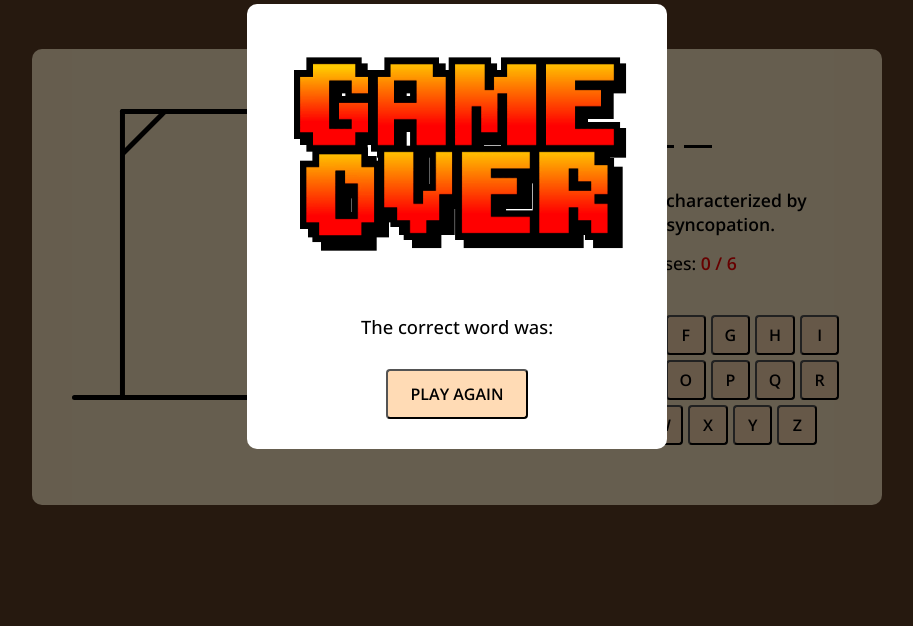
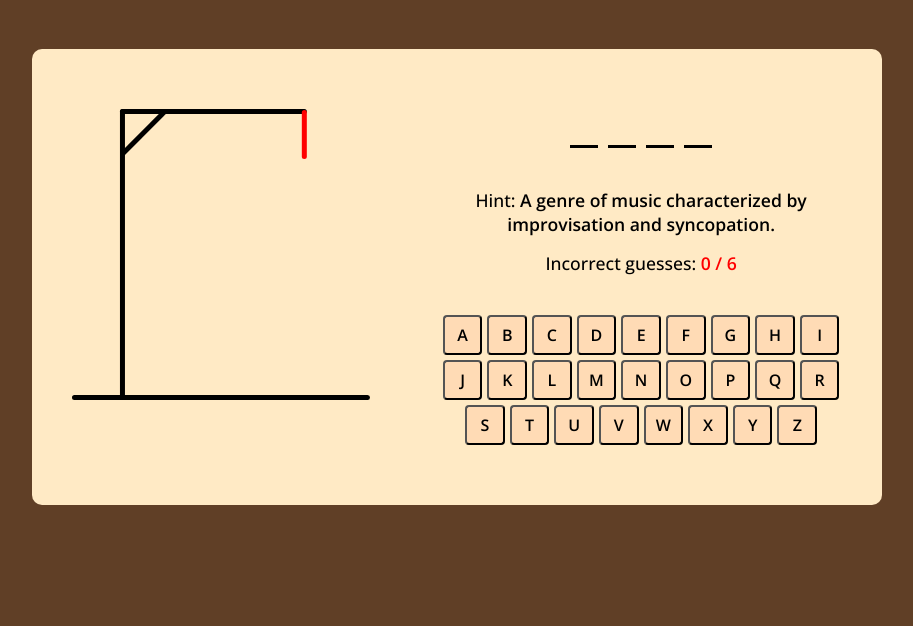
Before and after one commit to ahmadfa-lb/HangmanGame-HTML-CSS-JavaScript, a plain HTML site: page index.html in a window 1280 px wide. Shown: the part 174-800 px from the top of the page, without its empty margins (183-1096 px from the left). Drawn offline with nearby package versions, Linux system fonts and the light colour scheme.

Commit message:
resetting the game  when play again is clicked

```diff
--- a/index.html
+++ b/index.html
@@ -9,10 +9,10 @@
     <title>HangmanGame_JavaScript</title>
 </head>
 <body>
-    <div class="game-modal show">
+    <div class="game-modal">
         <div class="content">
             <img src="images/lost.gif" alt="lost-gif">
-            <p>The correct word was: <b></b></p>
+            <p>The correct word was: <b>rainbow</b></p>
             <button class="play-again">play Again</button>
         </div>
     </div>
--- a/scripts/script.js
+++ b/scripts/script.js
@@ -12,6 +12,11 @@ const maxGuesses = 6;
 const resetGame = () => {
     correctLetters = [];
     wrongGuessCount = 0;
+    hangmanImage.src = `images/hangman-${wrongGuessCount}.svg`;
+    guessesText.innerHTML = `${wrongGuessCount} / ${maxGuesses}`;
+    keyboardDiv.querySelectorAll("button").forEach(btn => btn.disabled = false);
+    wordDisplay.innerHTML = currentWord.split("").map(() => `<li class="letter"></li>`).join("");
+    gameModal.classList.remove("show");
 }
 
 const getRandomWord = () =>{
@@ -19,14 +24,12 @@ const getRandomWord = () =>{
     currentWord = word;
     document.querySelector(".hint-text b").innerText = hint;
     resetGame();
-    wordDisplay.innerHTML = word.split("").map(() => `<li class="letter"></li>`).join("");
 }
 
 const gameOver = (isVictory) => {
     setTimeout(() =>{
         const modalText = isVictory ? `You found the word:` : `The correct word was:`;
         gameModal.querySelector("img").src = `images/${isVictory ? 'victory' : 'lost'}.gif`;
-        gameModal.querySelector("h4").innerText = `${isVictory ? 'Congrats!' : 'Game Over!'}`;
         gameModal.querySelector("p").innerHTML = `${modalText} <b>${currentWord}</b>`;
         gameModal.classList.add("show");
     }, 300);
--- a/style.css
+++ b/style.css
@@ -126,6 +126,7 @@ body {
   top: 0;
   width: 100%;
   height: 100%;
+  padding: 0 10px;
   display: flex;
   opacity: 0;
   pointer-events: none;
@@ -143,21 +144,21 @@ body {
 
 .game-modal .content {
   background: #fff;
-  max-width: 420px;
+  max-width: 400px;
   width: 100%;
   text-align: center;
   border-radius: 10px;
-  padding: 30px;
+  padding: 20px;
 }
 
 .game-modal img {
   max-width: 100%;
-  margin-bottom: 20px;
+  /* margin-bottom: 20px; */
 }
 
 .game-modal p {
   font-size: 1.15rem;
-  margin: 15px 0 30px;
+  margin: 0 0 30px;
   font-weight: 500;
 }
 
```
Also changed, not shown: images/victory.gif.
